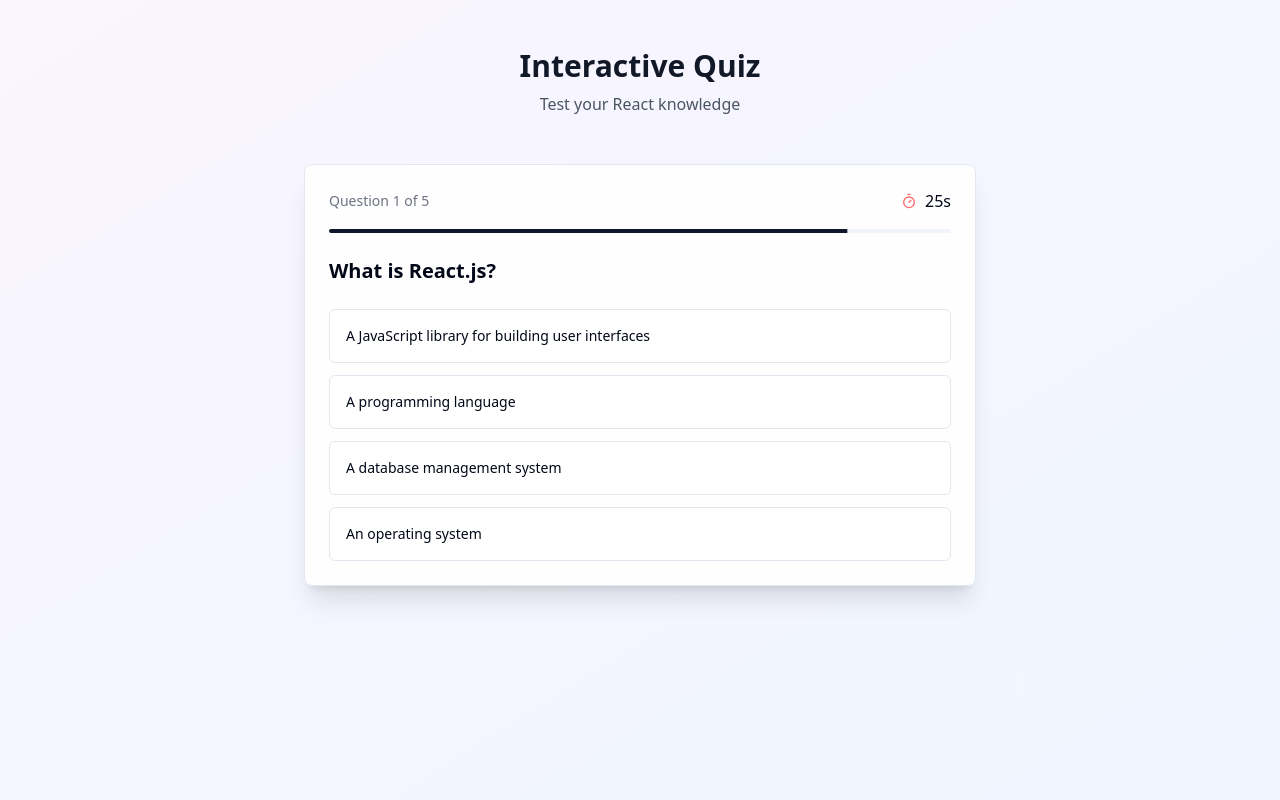
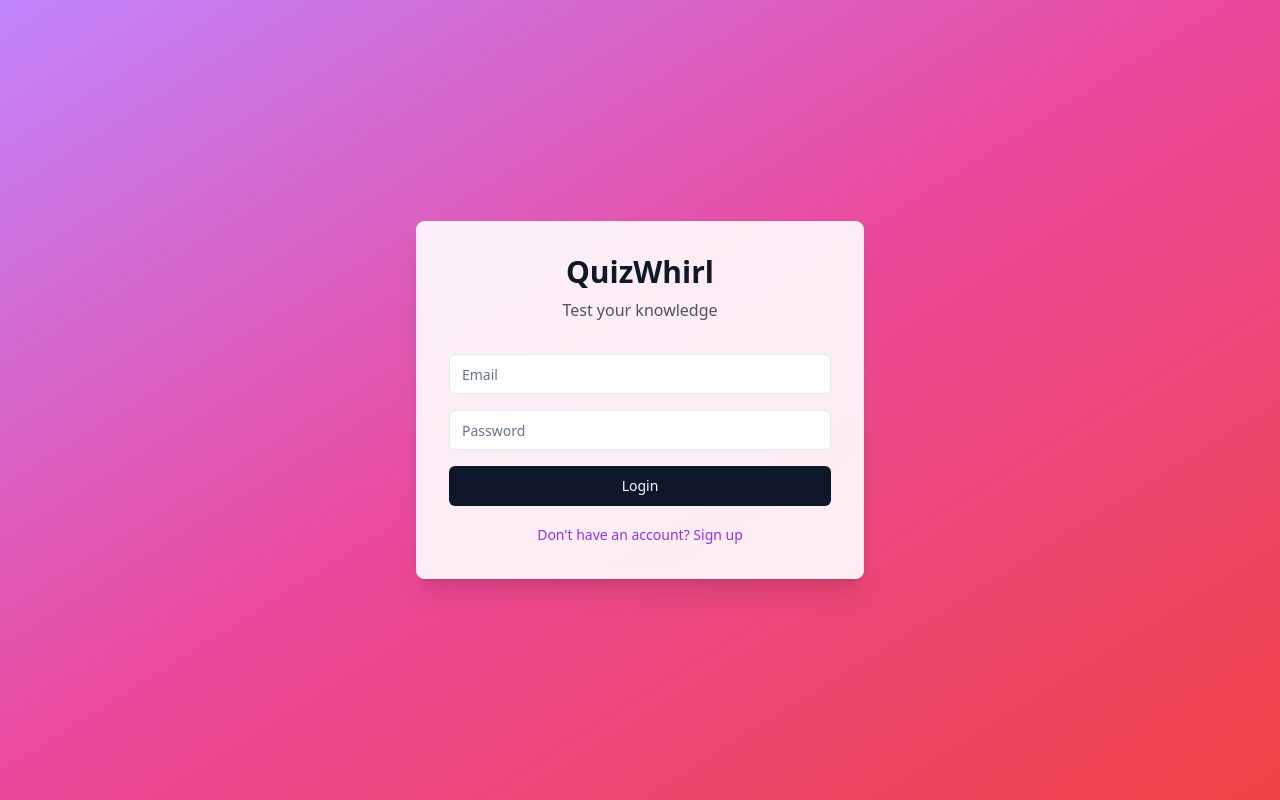
Before and after one commit to Yashwanth023/quiz_site_using_react, a React (Vite) app: page / in a window 1280 px wide. Built offline with nearby package versions, Linux system fonts and the light colour scheme.

Commit message:
Add login, signup, and styling
Add basic login and signup functionality with dummy user authentication.  Include styling updates to the background and add a default site name.  Successful signup redirects to the quiz page; logout functionality is also implemented.

```diff
--- a/index.html
+++ b/index.html
@@ -1,17 +1,17 @@
+
 <!DOCTYPE html>
 <html lang="en">
   <head>
     <meta charset="UTF-8" />
     <meta name="viewport" content="width=device-width, initial-scale=1.0" />
-    <title>quizwhirl-wonders</title>
-    <meta name="description" content="Lovable Generated Project" />
-    <meta name="author" content="Lovable" />
+    <title>QuizWhirl - Test Your Knowledge</title>
+    <meta name="description" content="Interactive quiz platform to test your knowledge" />
+    <meta name="author" content="QuizWhirl" />
     <meta property="og:image" content="/og-image.png" />
   </head>
 
   <body>
     <div id="root"></div>
-    <!-- IMPORTANT: DO NOT REMOVE THIS SCRIPT TAG OR THIS VERY COMMENT! -->
     <script src="https://cdn.gpteng.co/gptengineer.js" type="module"></script>
     <script type="module" src="/src/main.tsx"></script>
   </body>
--- a/src/App.tsx
+++ b/src/App.tsx
@@ -1,26 +1,31 @@
+
 import { Toaster } from "@/components/ui/toaster";
 import { Toaster as Sonner } from "@/components/ui/sonner";
 import { TooltipProvider } from "@/components/ui/tooltip";
 import { QueryClient, QueryClientProvider } from "@tanstack/react-query";
-import { BrowserRouter, Routes, Route } from "react-router-dom";
-import Index from "./pages/Index";
+import { BrowserRouter, Routes, Route, Navigate } from "react-router-dom";
+import { AuthProvider } from "@/contexts/AuthContext";
+import Auth from "./pages/Auth";
+import Quiz from "./pages/Quiz";
 import NotFound from "./pages/NotFound";
 
 const queryClient = new QueryClient();
 
 const App = () => (
   <QueryClientProvider client={queryClient}>
-    <TooltipProvider>
-      <Toaster />
-      <Sonner />
-      <BrowserRouter>
-        <Routes>
-          <Route path="/" element={<Index />} />
-          {/* ADD ALL CUSTOM ROUTES ABOVE THE CATCH-ALL "*" ROUTE */}
-          <Route path="*" element={<NotFound />} />
-        </Routes>
-      </BrowserRouter>
-    </TooltipProvider>
+    <BrowserRouter>
+      <AuthProvider>
+        <TooltipProvider>
+          <Routes>
+            <Route path="/" element={<Auth />} />
+            <Route path="/quiz" element={<Quiz />} />
+            <Route path="*" element={<NotFound />} />
+          </Routes>
+          <Toaster />
+          <Sonner />
+        </TooltipProvider>
+      </AuthProvider>
+    </BrowserRouter>
   </QueryClientProvider>
 );
 
--- /dev/null
+++ b/src/contexts/AuthContext.tsx
@@ -0,0 +1,62 @@
+
+import { createContext, useContext, useState, useEffect } from 'react';
+import { useNavigate } from 'react-router-dom';
+
+interface User {
+  email: string;
+}
+
+interface AuthContextType {
+  user: User | null;
+  login: (email: string, password: string) => void;
+  signup: (email: string, password: string) => void;
+  logout: () => void;
+}
+
+const AuthContext = createContext<AuthContextType | null>(null);
+
+export const AuthProvider = ({ children }: { children: React.ReactNode }) => {
+  const [user, setUser] = useState<User | null>(null);
+  const navigate = useNavigate();
+
+  useEffect(() => {
+    const storedUser = localStorage.getItem('quizUser');
+    if (storedUser) {
+      setUser(JSON.parse(storedUser));
+    }
+  }, []);
+
+  const login = (email: string, password: string) => {
+    const user = { email };
+    setUser(user);
+    localStorage.setItem('quizUser', JSON.stringify(user));
+    navigate('/quiz');
+  };
+
+  const signup = (email: string, password: string) => {
+    const user = { email };
+    setUser(user);
+    localStorage.setItem('quizUser', JSON.stringify(user));
+    navigate('/quiz');
+  };
+
+  const logout = () => {
+    setUser(null);
+    localStorage.removeItem('quizUser');
+    navigate('/');
+  };
+
+  return (
+    <AuthContext.Provider value={{ user, login, signup, logout }}>
+      {children}
+    </AuthContext.Provider>
+  );
+};
+
+export const useAuth = () => {
+  const context = useContext(AuthContext);
+  if (!context) {
+    throw new Error('useAuth must be used within an AuthProvider');
+  }
+  return context;
+};
--- /dev/null
+++ b/src/pages/Auth.tsx
@@ -0,0 +1,78 @@
+
+import { useState } from 'react';
+import { useAuth } from '@/contexts/AuthContext';
+import { Card } from '@/components/ui/card';
+import { Button } from '@/components/ui/button';
+import { Input } from '@/components/ui/input';
+import { toast } from '@/hooks/use-toast';
+
+const Auth = () => {
+  const [isLogin, setIsLogin] = useState(true);
+  const [email, setEmail] = useState('');
+  const [password, setPassword] = useState('');
+  const { login, signup } = useAuth();
+
+  const handleSubmit = (e: React.FormEvent) => {
+    e.preventDefault();
+    if (!email || !password) {
+      toast({
+        title: "Error",
+        description: "Please fill in all fields",
+        variant: "destructive",
+      });
+      return;
+    }
+
+    if (isLogin) {
+      login(email, password);
+    } else {
+      signup(email, password);
+    }
+  };
+
+  return (
+    <div className="min-h-screen bg-gradient-to-br from-purple-400 via-pink-500 to-red-500 flex items-center justify-center p-4">
+      <Card className="w-full max-w-md p-8 backdrop-blur-sm bg-white/90 shadow-xl">
+        <div className="text-center mb-8">
+          <h1 className="text-3xl font-bold text-gray-900">QuizWhirl</h1>
+          <p className="text-gray-600 mt-2">Test your knowledge</p>
+        </div>
+
+        <form onSubmit={handleSubmit} className="space-y-4">
+          <div>
+            <Input
+              type="email"
+              placeholder="Email"
+              value={email}
+              onChange={(e) => setEmail(e.target.value)}
+              className="w-full"
+            />
+          </div>
+          <div>
+            <Input
+              type="password"
+              placeholder="Password"
+              value={password}
+              onChange={(e) => setPassword(e.target.value)}
+              className="w-full"
+            />
+          </div>
+          <Button type="submit" className="w-full">
+            {isLogin ? 'Login' : 'Sign Up'}
+          </Button>
+        </form>
+
+        <div className="mt-4 text-center">
+          <button
+            onClick={() => setIsLogin(!isLogin)}
+            className="text-sm text-purple-600 hover:underline"
+          >
+            {isLogin ? "Don't have an account? Sign up" : "Already have an account? Login"}
+          </button>
+        </div>
+      </Card>
+    </div>
+  );
+};
+
+export default Auth;
--- /dev/null
+++ b/src/pages/Quiz.tsx
@@ -0,0 +1,85 @@
+
+import { useEffect } from 'react';
+import { useNavigate } from 'react-router-dom';
+import { useAuth } from '@/contexts/AuthContext';
+import { Button } from '@/components/ui/button';
+import { LogOut } from 'lucide-react';
+import { QuizCard } from '@/components/QuizCard';
+import { QuizResult } from '@/components/QuizResult';
+import { AttemptHistory } from '@/components/AttemptHistory';
+import { quizQuestions } from '@/data/quiz-questions';
+import { useState } from 'react';
+import { Toaster } from '@/components/ui/toaster';
+
+const Quiz = () => {
+  const { user, logout } = useAuth();
+  const navigate = useNavigate();
+  const [currentQuestion, setCurrentQuestion] = useState(0);
+  const [score, setScore] = useState(0);
+  const [timePerQuestion, setTimePerQuestion] = useState<number[]>([]);
+  const [quizComplete, setQuizComplete] = useState(false);
+
+  useEffect(() => {
+    if (!user) {
+      navigate('/');
+    }
+  }, [user, navigate]);
+
+  const handleAnswer = (isCorrect: boolean, timeSpent: number) => {
+    if (isCorrect) setScore((prev) => prev + 1);
+    setTimePerQuestion((prev) => [...prev, timeSpent]);
+
+    setTimeout(() => {
+      if (currentQuestion < quizQuestions.length - 1) {
+        setCurrentQuestion((prev) => prev + 1);
+      } else {
+        setQuizComplete(true);
+      }
+    }, 1500);
+  };
+
+  const handleRetry = () => {
+    setCurrentQuestion(0);
+    setScore(0);
+    setTimePerQuestion([]);
+    setQuizComplete(false);
+  };
+
+  return (
+    <div className="min-h-screen bg-gradient-to-br from-violet-400 via-purple-500 to-indigo-500 py-12 px-4">
+      <div className="max-w-4xl mx-auto">
+        <div className="flex justify-between items-center mb-12">
+          <div>
+            <h1 className="text-3xl font-bold mb-2 text-white">QuizWhirl</h1>
+            <p className="text-white/80">Welcome, {user?.email}</p>
+          </div>
+          <Button variant="outline" onClick={logout} className="bg-white">
+            <LogOut className="w-4 h-4 mr-2" />
+            Logout
+          </Button>
+        </div>
+
+        {!quizComplete ? (
+          <QuizCard
+            question={quizQuestions[currentQuestion]}
+            onAnswer={handleAnswer}
+            questionNumber={currentQuestion + 1}
+            totalQuestions={quizQuestions.length}
+          />
+        ) : (
+          <QuizResult
+            score={score}
+            totalQuestions={quizQuestions.length}
+            timePerQuestion={timePerQuestion}
+            onRetry={handleRetry}
+          />
+        )}
+
+        <AttemptHistory />
+      </div>
+      <Toaster />
+    </div>
+  );
+};
+
+export default Quiz;
```
